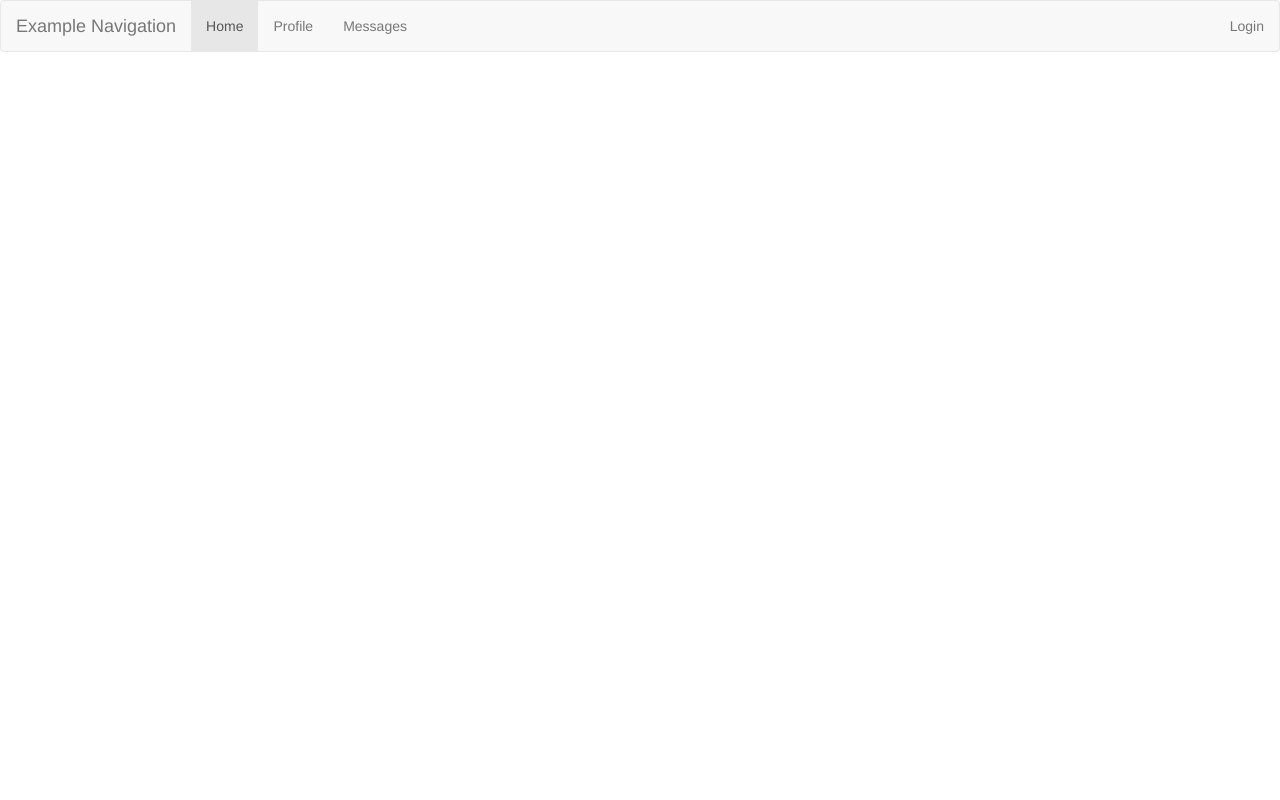
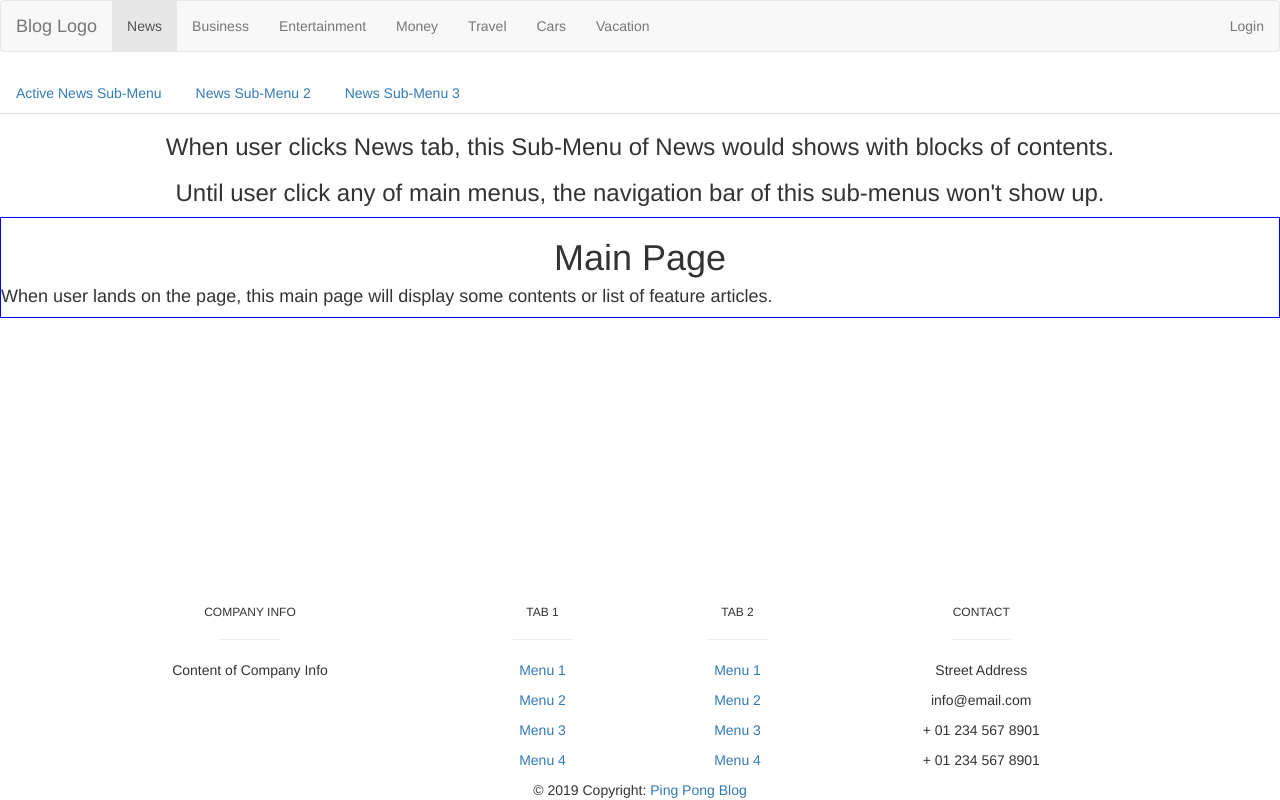
Before and after one commit to Woz-U-Group-Projects/the-devengers, an Angular app in the folder client/: page / in a window 1280 px wide. Built offline with nearby package versions, Linux system fonts and the light colour scheme.

Commit message:
Sub-Menu Navigation, Main Page, Footage templates added
Templates for sub-menu, main page and footage components created

```diff
--- a/client/src/app/app.component.html
+++ b/client/src/app/app.component.html
@@ -1 +1,4 @@
 <app-nav-bar></app-nav-bar>
+<app-navigation></app-navigation>
+<app-body></app-body>
+<app-footage></app-footage>
--- a/client/src/app/app.module.ts
+++ b/client/src/app/app.module.ts
@@ -7,13 +7,15 @@ import { AppComponent } from './app.component';
 import { NavBarComponent } from './components/nav-bar/nav-bar.component';
 import { BodyComponent } from './components/body/body.component';
 import { FootageComponent } from './components/footage/footage.component';
+import { NavigationComponent } from './components/navigation/navigation.component';
 
 @NgModule({
   declarations: [
     AppComponent,
     NavBarComponent,
     BodyComponent,
-    FootageComponent
+    FootageComponent,
+    NavigationComponent
   ],
   imports: [
     BrowserModule,
--- a/client/src/app/components/body/body.component.html
+++ b/client/src/app/components/body/body.component.html
@@ -1,3 +1,4 @@
-<p>
-  body works!
-</p>
+<div style="border: 1px solid blue;">
+      <h1 style="text-align: center;">Main Page</h1>
+      <h4>When user lands on the page, this main page will display some contents or list of feature articles.</h4>
+</div>
--- a/client/src/app/components/footage/footage.component.html
+++ b/client/src/app/components/footage/footage.component.html
@@ -1,3 +1,134 @@
-<p>
-  footage works!
-</p>
+<!-- Footer -->
+<footer class="page-footer font-small unique-color-dark navbar-fixed-bottom">
+
+  <div>
+    <div class="container">
+      <!-- Grid row-->
+      <div class="row py-4 d-flex align-items-center">
+
+        <!-- Grid column -->
+        <div class="col-md-6 col-lg-7 text-center text-md-right">
+
+          <!-- Facebook -->
+          <a class="fb-ic">
+            <i class="fab fa-facebook-f white-text mr-4"> </i>
+          </a>
+          <!-- Twitter -->
+          <a class="tw-ic">
+            <i class="fab fa-twitter white-text mr-4"> </i>
+          </a>
+          <!-- Google +-->
+          <a class="gplus-ic">
+            <i class="fab fa-google-plus-g white-text mr-4"> </i>
+          </a>
+          <!--Linkedin -->
+          <a class="li-ic">
+            <i class="fab fa-linkedin-in white-text mr-4"> </i>
+          </a>
+          <!--Instagram-->
+          <a class="ins-ic">
+            <i class="fab fa-instagram white-text"> </i>
+          </a>
+
+        </div>
+        <!-- Grid column -->
+
+      </div>
+      <!-- Grid row-->
+
+    </div>
+  </div>
+
+  <!-- Footer Links -->
+  <div class="container text-center text-md-left mt-5">
+
+    <!-- Grid row -->
+    <div class="row mt-3">
+
+      <!-- Grid column -->
+      <div class="col-md-3 col-lg-4 col-xl-3 mx-auto mb-4">
+
+        <!-- Content -->
+        <h6 class="text-uppercase font-weight-bold">Company Info</h6>
+        <hr class="deep-purple accent-2 mb-4 mt-0 d-inline-block mx-auto" style="width: 60px;">
+        <p>Content of Company Info</p>
+
+      </div>
+      <!-- Grid column -->
+
+      <!-- Grid column -->
+      <div class="col-md-2 col-lg-2 col-xl-2 mx-auto mb-4">
+
+        <!-- Links -->
+        <h6 class="text-uppercase font-weight-bold">TAB 1</h6>
+        <hr class="deep-purple accent-2 mb-4 mt-0 d-inline-block mx-auto" style="width: 60px;">
+        <p>
+          <a href="#!">Menu 1</a>
+        </p>
+        <p>
+          <a href="#!">Menu 2</a>
+        </p>
+        <p>
+          <a href="#!">Menu 3</a>
+        </p>
+        <p>
+          <a href="#!">Menu 4</a>
+        </p>
+
+      </div>
+      <!-- Grid column -->
+
+      <!-- Grid column -->
+      <div class="col-md-3 col-lg-2 col-xl-2 mx-auto mb-4">
+
+        <!-- Links -->
+        <h6 class="text-uppercase font-weight-bold">TAB 2</h6>
+        <hr class="deep-purple accent-2 mb-4 mt-0 d-inline-block mx-auto" style="width: 60px;">
+        <p>
+          <a href="#!">Menu 1</a>
+        </p>
+        <p>
+          <a href="#!">Menu 2</a>
+        </p>
+        <p>
+          <a href="#!">Menu 3</a>
+        </p>
+        <p>
+          <a href="#!">Menu 4</a>
+        </p>
+
+      </div>
+      <!-- Grid column -->
+
+      <!-- Grid column -->
+      <div class="col-md-4 col-lg-3 col-xl-3 mx-auto mb-md-0 mb-4">
+
+        <!-- Links -->
+        <h6 class="text-uppercase font-weight-bold">Contact</h6>
+        <hr class="deep-purple accent-2 mb-4 mt-0 d-inline-block mx-auto" style="width: 60px;">
+        <p>
+          <i class="fas fa-home mr-3"></i> Street Address</p>
+        <p>
+          <i class="fas fa-envelope mr-3"></i> info@email.com</p>
+        <p>
+          <i class="fas fa-phone mr-3"></i> + 01 234 567 8901</p>
+        <p>
+          <i class="fas fa-print mr-3"></i> + 01 234 567 8901</p>
+
+      </div>
+      <!-- Grid column -->
+
+    </div>
+    <!-- Grid row -->
+
+  </div>
+  <!-- Footer Links -->
+
+  <!-- Copyright -->
+  <div class="footer-copyright text-center py-3">© 2019 Copyright:
+    <a href="https://mdbootstrap.com/education/bootstrap/"> Ping Pong Blog</a>
+  </div>
+  <!-- Copyright -->
+
+</footer>
+<!-- Footer -->
--- a/client/src/app/components/nav-bar/nav-bar.component.html
+++ b/client/src/app/components/nav-bar/nav-bar.component.html
@@ -1,3 +1,5 @@
+
+
 <nav class="navbar navbar-default">
   <div class="navbar-header">
       <button type="button" data-target="#navbarCollapse" data-toggle="collapse" class="navbar-toggle">
@@ -6,18 +8,30 @@
           <span class="icon-bar"></span>
           <span class="icon-bar"></span>
       </button>
-      <a href="#" class="navbar-brand">Example Navigation</a>
+      <a href="#" class="navbar-brand">Blog Logo</a>
   </div>
   <div id="navbarCollapse" class="collapse navbar-collapse">
       <ul class="nav navbar-nav">
         <li class="active">
-              <a href="#">Home</a>
+          <a href="#">News</a>
         </li>
         <li>
-              <a href="#">Profile</a>
+            <a href="#">Business</a>
         </li>
         <li>
-              <a href="#">Messages</a>
+            <a href="#">Entertainment</a>
+        </li>
+        <li>
+            <a href="#">Money</a>
+        </li>
+        <li>
+            <a href="#">Travel</a>
+        </li>
+        <li>
+            <a href="#">Cars</a>
+        </li>
+        <li>
+            <a href="#">Vacation</a>
         </li>
         </ul>
       <ul class="nav navbar-nav navbar-right">
--- /dev/null
+++ b/client/src/app/components/navigation/navigation.component.html
@@ -0,0 +1,19 @@
+<div class="card text-center">
+  <div class="card-header">
+    <ul class="nav nav-tabs card-header-tabs">
+      <li class="nav-item">
+        <a class="nav-link active" href="#">Active News Sub-Menu</a>
+      </li>
+      <li class="nav-item">
+        <a class="nav-link" href="#">News Sub-Menu 2</a>
+      </li>
+      <li class="nav-item">
+        <a class="nav-link" href="#">News Sub-Menu 3</a>
+      </li>
+    </ul>
+  </div>
+  <div class="card-body">
+    <h3 class="card-title">When user clicks News tab, this Sub-Menu of News would shows with blocks of contents.</h3>
+  </div>
+  <h3 class="card-title">Until user click any of main menus, the navigation bar of this sub-menus won't show up.</h3>
+</div>
--- /dev/null
+++ b/client/src/app/components/navigation/navigation.component.ts
@@ -0,0 +1,15 @@
+import { Component, OnInit } from '@angular/core';
+
+@Component({
+  selector: 'app-navigation',
+  templateUrl: './navigation.component.html',
+  styleUrls: ['./navigation.component.css']
+})
+export class NavigationComponent implements OnInit {
+
+  constructor() { }
+
+  ngOnInit() {
+  }
+
+}
```
Also changed, not shown: client/src/app/components/navigation/navigation.component.css (added). Lines whose indentation alone changed are shown as unchanged.
